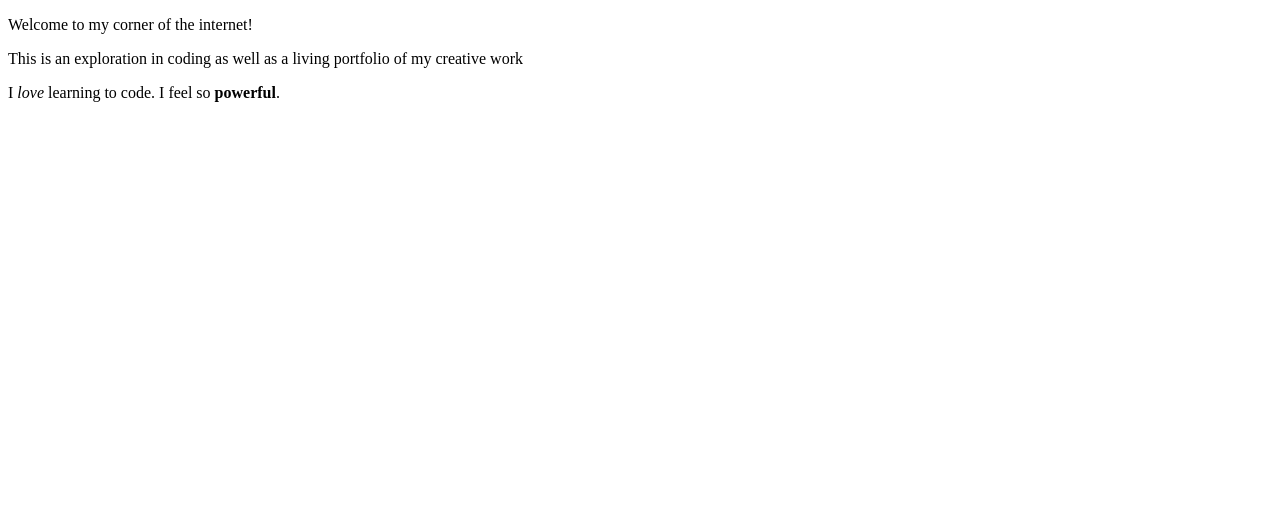
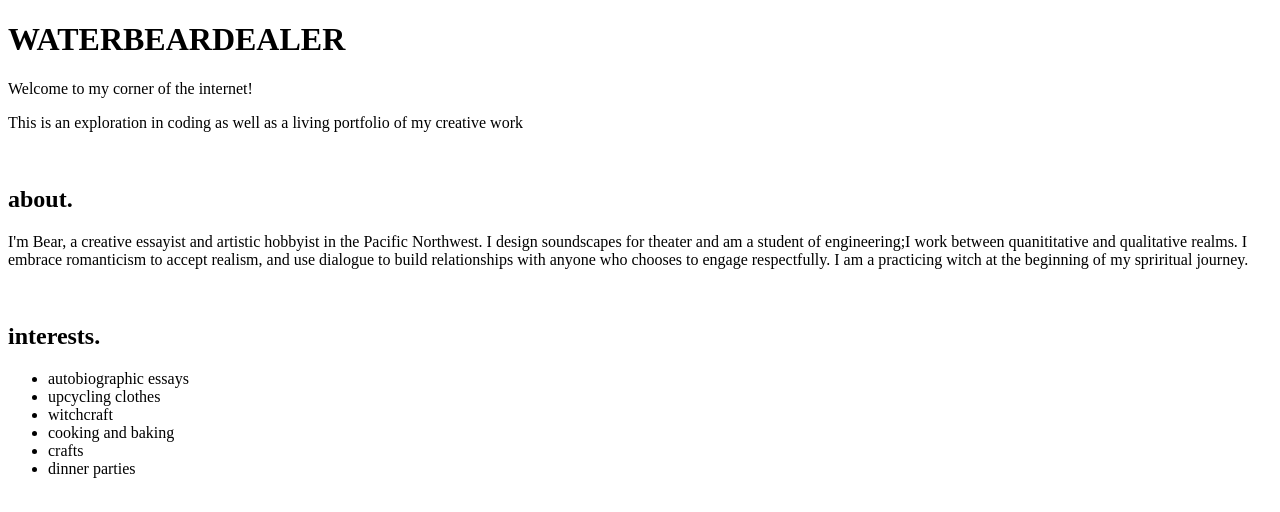
Before and after one commit to waterbeardealer/waterbeardealer.github.io, a plain HTML site: page waterbeardealer.html in a window 1280 px wide. Drawn offline with Linux system fonts and the light colour scheme.

Commit message:
Add files via upload

```diff
--- a/waterbeardealer.html
+++ b/waterbeardealer.html
@@ -4,8 +4,25 @@
 	<title>waterbeardealer website</title>
 </head>
 <body>
-	<p>Welcome to my corner of the internet!</p>
-	<p>This is an exploration in coding as well as a living portfolio of my creative work</p>
-	<p>I <em>love</em> learning to code. I feel so <strong>powerful</strong>.</p>
+	<h1>WATERBEARDEALER</h1>
+
+<p>Welcome to my corner of the internet!</p><p>This is an exploration in coding as well as a living portfolio of my creative work</p>
+
+<br>
+
+<h2>about.</h2>
+<p>I'm Bear, a creative essayist and artistic hobbyist in the Pacific Northwest. I design soundscapes for theater and am a student of engineering;I work between quanititative and qualitative realms. I embrace romanticism to accept realism, and use dialogue to build relationships with anyone who chooses to engage respectfully. I am a practicing witch at the beginning of my spriritual journey.</p>
+
+<br>
+
+<h2>interests.</h2>
+<ul>
+<li>autobiographic essays</li>
+<li>upcycling clothes</li>
+<li>witchcraft</li>
+<li>cooking and baking</li>
+<li>crafts</li>
+<li>dinner parties</li>
+
 </body>
 </html>
```
